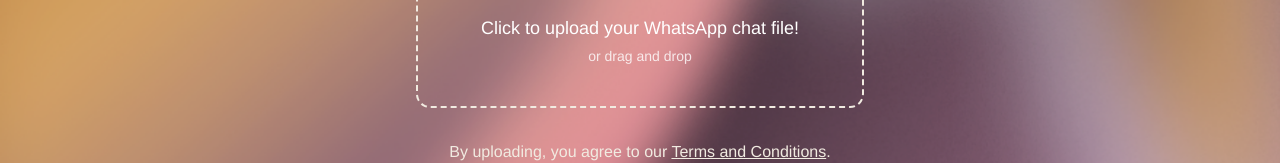
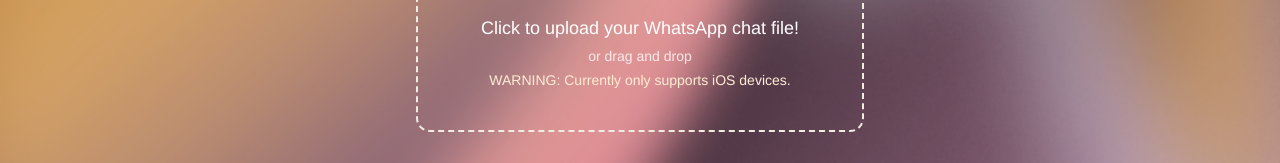
Before and after one commit to BobbyRaduloff/group-wrapped-frontend, a React (Vite) app: page / in a window 1280 px wide. Shown: the part 332-495 px from the top of the page. Built offline with nearby package versions, Linux system fonts and the light colour scheme; no server answers.

Commit message:
android bs disclaimer

```diff
--- a/src/components/ui/file-drop-zone.tsx
+++ b/src/components/ui/file-drop-zone.tsx
@@ -118,6 +118,9 @@
                 : "Click to upload your WhatsApp chat file!"}
             </h3>
             <p className="mt-1 text-sm text-white/80">or drag and drop</p>
+            <p className="mt-1 text-sm text-orange-100">
+              WARNING: Currently only supports iOS devices.
+            </p>
           </div>
         </div>
 
```
